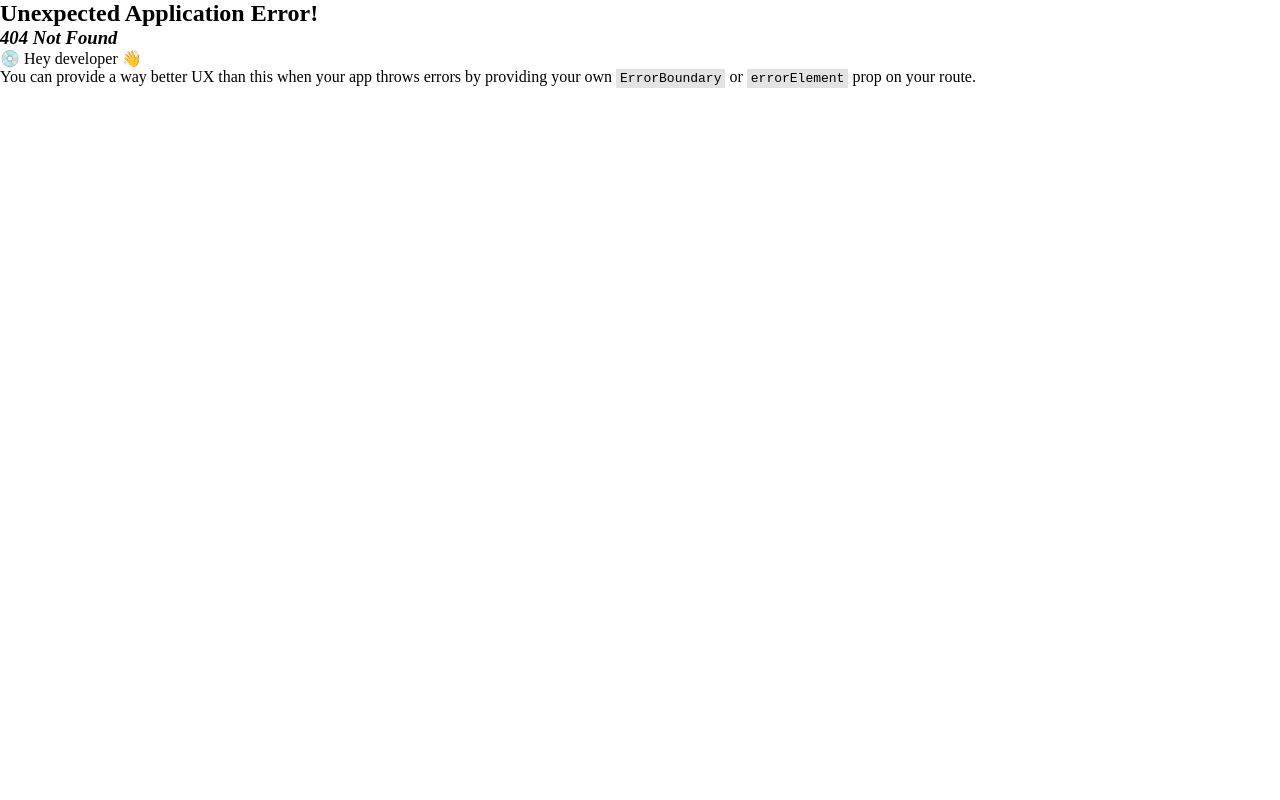
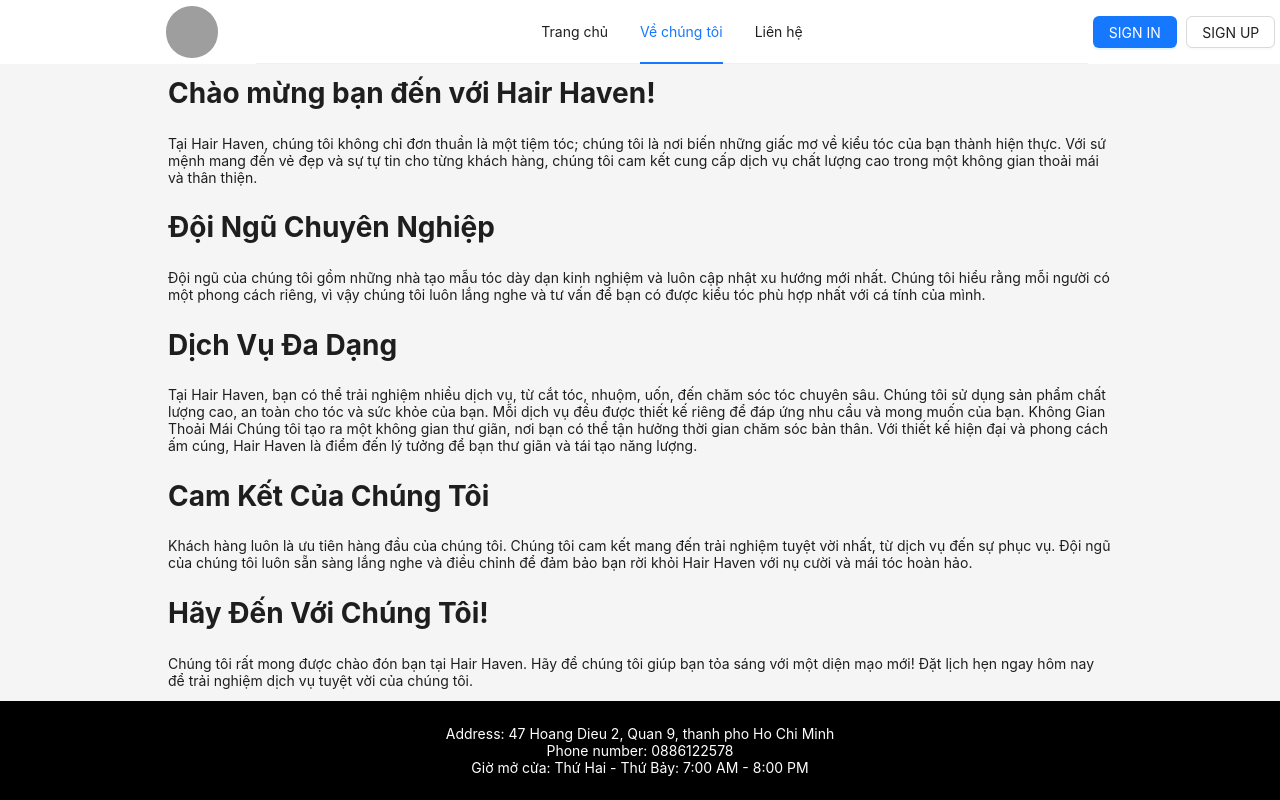
Before and after one commit to Huatri04/Hair_Salon_Booking_App_Front_End, a React (Vite) app in the folder Hair_Salon_Booking_App/: page /about in a window 1280 px wide. Before the commit this address had no page. Built offline with nearby package versions, Linux system fonts and the light colour scheme; grey boxes are pictures that could not be loaded.

Commit message:
Admin page V0.5, HomeAdminPage V1

```diff
--- /dev/null
+++ b/Hair_Salon_Booking_App/src/components/admin_page/index.css
@@ -0,0 +1,11 @@
+.layout_container{
+    width: 100vw;
+    height: 100vh;
+}
+.header_container{
+    display: flex;
+    justify-content: end;
+}
+.content_container{
+    height: 100%;
+}
--- /dev/null
+++ b/Hair_Salon_Booking_App/src/components/admin_page/index.jsx
@@ -0,0 +1,89 @@
+import React, { useEffect, useState } from "react";
+import "./index.css";
+
+import { Layout, Menu, theme } from "antd";
+import {
+  Link,
+  Outlet,
+  Route,
+  Routes,
+  useLocation,
+  useNavigate,
+} from "react-router-dom";
+import Home_admin from "../../pages/Home_admin";
+const { Header, Sider, Content } = Layout;
+const Admin = () => {
+  const location = useLocation();
+  const navigate = useNavigate();
+  const [selectedOption, setSelectedOption] = useState();
+  const {
+    token: { colorBgContainer, borderRadiusLG },
+  } = theme.useToken();
+
+  function getItem(label, key) {
+    return {
+      key,
+      label: <Link to={`/admin_page/${key}`}> {label}</Link>,
+    };
+  }
+
+  const items = [
+    getItem("Home", "home_admin"),
+    getItem("Quản lý dịch vụ", "services"),
+    getItem("Về chúng tôi", "employees"),
+    getItem("Liên hệ", "contact"),
+  ];
+
+  return (
+    <Layout className="layout_container">
+      <Sider
+        breakpoint="lg"
+        collapsedWidth="0"
+        onBreakpoint={(broken) => {
+          console.log(broken);
+        }}
+        onCollapse={(collapsed, type) => {
+          console.log(collapsed, type);
+        }}
+      >
+        <div className="demo-logo-vertical" />
+        <Menu theme="dark" mode="inline" items={items} selectedKeys={""} />
+      </Sider>
+      <Layout>
+        <Header
+          className="header_container"
+          style={{
+            padding: 0,
+            background: colorBgContainer,
+          }}
+        >
+          <div className="logo">
+            <img
+              className="image"
+              src="https://firebasestorage.googleapis.com/v0/b/hair-d1f00.appspot.com/o/logo.jpg?alt=media&token=40cbabc8-de6a-4aa4-9315-103363c2ccd1"
+              alt=""
+            />
+          </div>
+        </Header>
+        <Content
+          style={{
+            margin: "24px 16px 0",
+          }}
+        >
+          <div
+            className="content_container"
+            style={{
+              padding: 24,
+              minHeight: 360,
+              background: colorBgContainer,
+              borderRadius: borderRadiusLG,
+            }}
+          >
+            <Outlet />
+          </div>
+        </Content>
+      </Layout>
+    </Layout>
+  );
+};
+export default Admin;
--- a/Hair_Salon_Booking_App/src/components/default_template/index.jsx
+++ b/Hair_Salon_Booking_App/src/components/default_template/index.jsx
@@ -3,61 +3,51 @@
 import "./index.css";
 import About from "../../pages/About";
 import Contact from "../../pages/Contact";
-import { useNavigate } from "react-router-dom";
-function Default_template({ children }) {
+import {
+  Link,
+  Outlet,
+  Route,
+  Routes,
+  useLocation,
+  useNavigate,
+} from "react-router-dom";
+import Home from "../../pages/Home";
+function Default_template() {
   const { Header, Content, Footer } = Layout;
-  const [current, setCurrent] = useState([]);
-  const [content, setContent] = useState([]);
+
   const navigate = useNavigate();
+  const location = useLocation();
+  const [selectedKey, setSelectedKey] = useState([]);
+  useEffect(() => {
+    const savedKey = localStorage.getItem("SelectedKey");
+    if (savedKey) {
+      setSelectedKey(savedKey);
+    }
+  }, [navigate]);
+
+  useEffect(() => {
+    const path = location.pathname.substring(1);
+    setSelectedKey(path);
+    localStorage.setItem("SelectedKey", path);
+  }, [location]);
+
+  function handleMenuClick(e) {
+    setSelectedKey(e.key);
+    localStorage.setItem("SelectedKey", e.key);
+  }
+
+  function getItem(label, key) {
+    return {
+      key,
+      label: <Link to={`/${key}`}> {label}</Link>,
+    };
+  }
 
   const items = [
-    { key: "1", label: "Trang chủ" },
-    { key: "2", label: "Về chúng tôi" },
-    { key: "3", label: "Contact" },
+    getItem("Trang chủ", ""),
+    getItem("Về chúng tôi", "about"),
+    getItem("Liên hệ", "contact"),
   ];
-
-  const handleClick = (e) => {
-    setCurrent(e.key);
-    switch (e.key) {
-      case "1":
-        setContent(children);
-        localStorage.setItem("currentContent", "1");
-        break;
-      case "2":
-        setContent(<About />);
-        localStorage.setItem("currentContent", "2");
-        break;
-      case "3":
-        setContent(<Contact />);
-        localStorage.setItem("currentContent", "3");
-        break;
-      default:
-        setContent(children);
-        localStorage.setItem("currentContent", "1");
-        break;
-    }
-  };
-
-  useEffect(() => {
-    const savedContent = localStorage.getItem("currentContent");
-    if (savedContent) {
-      switch (savedContent) {
-        case "1":
-          setContent(children);
-          break;
-        case "2":
-          setContent(<About />);
-          break;
-        case "3":
-          setContent(<Contact />);
-          break;
-        default:
-          setContent(children);
-          break;
-      }
-      setCurrent(savedContent);
-    }
-  }, [children]);
 
   return (
     <Layout className="layout">
@@ -74,8 +64,8 @@
           className="menu_container"
           theme="light"
           mode="horizontal"
-          selectedKeys={[current]}
-          onClick={handleClick}
+          selectedKeys={[selectedKey]}
+          onClick={handleMenuClick}
           style={{ lineHeight: "64px" }}
           items={items}
         ></Menu>
@@ -87,7 +77,10 @@
         </div>
       </Header>
       <Content className="content_container" style={{ padding: "0 50px" }}>
-        {content}
+        <Routes>
+          <Route path="/" element={<Home />} />
+        </Routes>
+        <Outlet />
       </Content>
       <Footer className="footer" style={{ textAlign: "center" }}>
         Address: 47 Hoang Dieu 2, Quan 9, thanh pho Ho Chi Minh
--- a/Hair_Salon_Booking_App/src/pages/Home/index.jsx
+++ b/Hair_Salon_Booking_App/src/pages/Home/index.jsx
@@ -6,7 +6,6 @@
 function Home() {
   const navigate = useNavigate();
   return (
-    <Default_template>
     <div className="content_container">
       <img
         className="image_market"
@@ -14,9 +13,7 @@
         alt=""
       />
       <div className="container_button">
-          <Button onClick={() => navigate("/loginCustomer")}>
-            Đặt lịch hẹn
-          </Button>
+        <Button onClick={() => navigate("/loginCustomer")}>Đặt lịch hẹn</Button>
       </div>
       <div className="container">
         <h1 className="head_title">Loại dịch vụ:</h1>
@@ -57,7 +54,6 @@
         </div>
       </div>
     </div>
-    </Default_template>
   );
 }
 
--- /dev/null
+++ b/Hair_Salon_Booking_App/src/pages/Home_admin/index.jsx
@@ -0,0 +1,15 @@
+import React from "react";
+
+function Home_admin() {
+  return (
+    <div className="content_container">
+      <img
+        className="image_market"
+        src="https://firebasestorage.googleapis.com/v0/b/hair-d1f00.appspot.com/o/blob%20(1).jpg?alt=media&token=a49b71a9-55f6-4446-9d75-e442e55dedb7"
+        alt=""
+      />
+    </div>
+  );
+}
+
+export default Home_admin;
--- /dev/null
+++ b/Hair_Salon_Booking_App/src/pages/ManageEmployees/index.jsx
@@ -0,0 +1,7 @@
+import React from "react";
+
+function Employees() {
+  return <div>Employees</div>;
+}
+
+export default Employees;
--- /dev/null
+++ b/Hair_Salon_Booking_App/src/pages/ManageServices/index.jsx
@@ -0,0 +1,7 @@
+import React from "react";
+
+function ManageServices() {
+  return <div>dsfsf</div>;
+}
+
+export default ManageServices;
```
Also changed, not shown: Hair_Salon_Booking_App/src/App.jsx (+39 -2 lines). Lines whose indentation alone changed are shown as unchanged.
